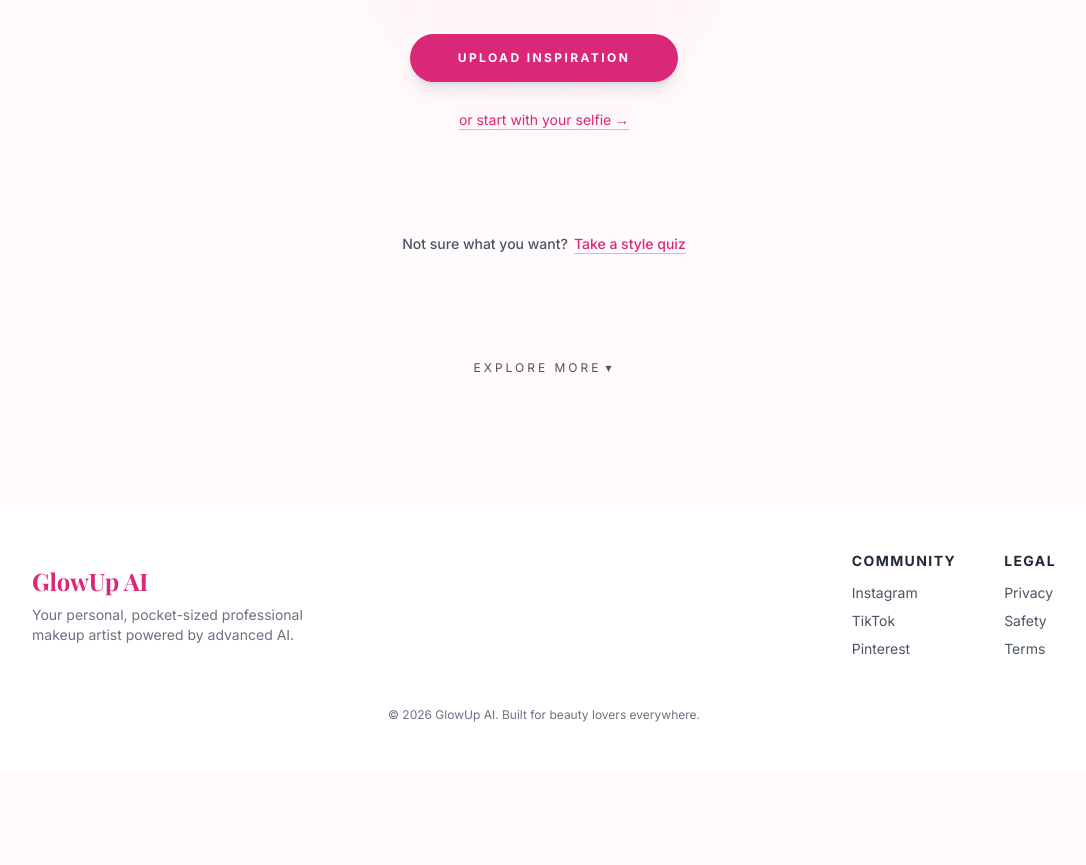
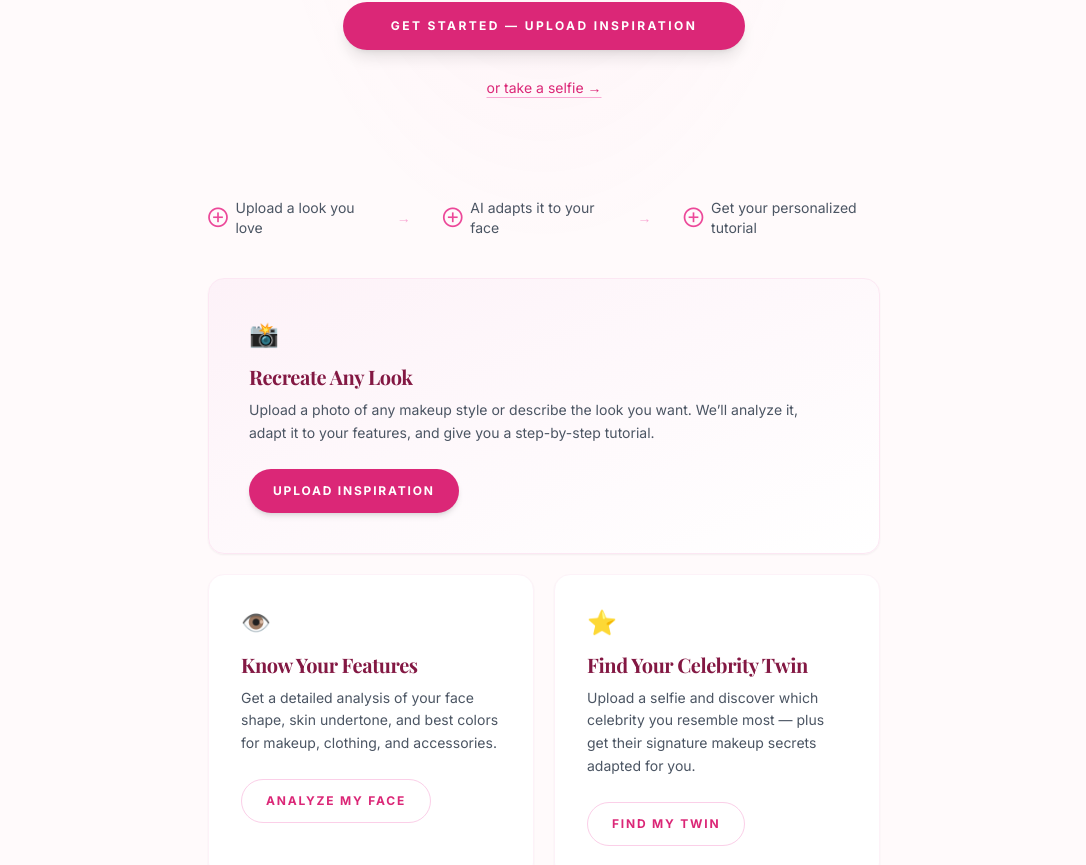
Before and after one commit to myet2076-lgtm/glowup-ai, a React (Vite) app: page / in a window 1280 px wide. Shown: the part 696-1561 px from the top of the page, without its empty margins (96-1182 px from the left). Before the commit the page ends 1467 px from the top, so only its background shows below. Built offline with nearby package versions, Linux system fonts and the light colour scheme; a web font is replaced by a local one.

Commit message:
feat(landing): v3 — expose all features as rich cards with descriptions and direct CTAs

```diff
--- a/components/Landing.tsx
+++ b/components/Landing.tsx
@@ -1,4 +1,4 @@
-import React, { useRef, useState } from 'react';
+import React from 'react';
 
 interface Props {
   onQuiz: () => void;
@@ -9,40 +9,59 @@
   onHairLab: () => void;
 }
 
-const ExploreItem = ({ label, onClick, tabIndex }: { label: string; onClick: () => void; tabIndex: number }) => (
-  <button
-    type="button"
-    onClick={onClick}
-    tabIndex={tabIndex}
-    className="group flex items-center justify-center gap-2 py-5 px-4 min-h-[44px] bg-white/60 backdrop-blur-sm border border-pink-100 rounded-2xl hover:bg-white/80 hover:border-pink-200 hover:shadow-sm hover:-translate-y-0.5 active:scale-[0.97] transition-all focus-visible:ring-2 focus-visible:ring-pink-400 focus-visible:ring-offset-2"
-  >
-    <span className="text-sm font-medium text-gray-600 group-hover:text-pink-600 tracking-wide">
-      {label}
-    </span>
-    <span className="text-sm text-pink-400 group-hover:text-pink-600 transition-colors">&rarr;</span>
-  </button>
-);
+interface FeatureCard {
+  icon: string;
+  title: string;
+  desc: string;
+  cta: string;
+  onClick: () => void;
+  primary?: boolean;
+}
 
 const Landing: React.FC<Props> = ({ onQuiz, onCelebrity, onInspiration, onFaceAnalysis, onHairLab }) => {
-  const [exploreOpen, setExploreOpen] = useState(false);
-  const toggleRef = useRef<HTMLButtonElement>(null);
-  const panelRef = useRef<HTMLDivElement>(null);
-
-  const handleToggle = () => {
-    if (exploreOpen) {
-      if (panelRef.current && panelRef.current.contains(document.activeElement)) {
-        toggleRef.current?.focus();
-      }
-      setExploreOpen(false);
-    } else {
-      setExploreOpen(true);
-    }
-  };
+  const cards: FeatureCard[] = [
+    {
+      icon: '📸',
+      title: 'Recreate Any Look',
+      desc: 'Upload a photo of any makeup style or describe the look you want. We\u2019ll analyze it, adapt it to your features, and give you a step-by-step tutorial.',
+      cta: 'Upload Inspiration',
+      onClick: () => onInspiration('upload'),
+      primary: true,
+    },
+    {
+      icon: '\u{1F441}\uFE0F',
+      title: 'Know Your Features',
+      desc: 'Get a detailed analysis of your face shape, skin undertone, and best colors for makeup, clothing, and accessories.',
+      cta: 'Analyze My Face',
+      onClick: onFaceAnalysis,
+    },
+    {
+      icon: '⭐',
+      title: 'Find Your Celebrity Twin',
+      desc: 'Upload a selfie and discover which celebrity you resemble most \u2014 plus get their signature makeup secrets adapted for you.',
+      cta: 'Find My Twin',
+      onClick: onCelebrity,
+    },
+    {
+      icon: '💇',
+      title: 'Try New Hairstyles',
+      desc: 'Preview how you\u2019d look with different hair colors and styles before committing. Zero risk, instant results.',
+      cta: 'Open Hair Lab',
+      onClick: onHairLab,
+    },
+    {
+      icon: '✨',
+      title: 'Discover Your Style',
+      desc: 'Not sure what look suits you? Take a quick quiz about your preferences and we\u2019ll create a personalized beauty blueprint.',
+      cta: 'Take the Quiz',
+      onClick: onQuiz,
+    },
+  ];
 
   return (
-    <div className="motion-safe:animate-fade-in-up py-12 sm:py-20">
-      {/* Hero */}
-      <div className="relative max-w-xl mx-auto text-center px-6 sm:px-0">
+    <div className="motion-safe:animate-fade-in-up">
+      {/* Hero — compact */}
+      <div className="relative max-w-xl mx-auto text-center px-6 sm:px-0 py-8 sm:py-12">
         <div
           className="pointer-events-none absolute inset-0 -top-24 -bottom-24"
           style={{ background: 'radial-gradient(ellipse at center, rgba(244,114,182,0.06) 0%, transparent 70%)' }}
@@ -68,66 +87,79 @@
             onClick={() => onInspiration('upload')}
             className="bg-pink-600 hover:bg-pink-700 active:scale-[0.97] text-white px-12 py-4 min-h-[44px] rounded-full font-bold uppercase tracking-[0.2em] text-xs shadow-lg hover:shadow-pink-300/50 transition-all focus-visible:ring-2 focus-visible:ring-pink-400 focus-visible:ring-offset-2"
           >
-            Upload Inspiration
+            Get Started &mdash; Upload Inspiration
           </button>
           <button
             type="button"
             onClick={() => onInspiration('selfie')}
             className="text-sm text-pink-600 hover:text-pink-700 underline underline-offset-4 decoration-pink-300 hover:decoration-pink-500 transition-all py-3 min-h-[44px] focus-visible:ring-2 focus-visible:ring-pink-400 focus-visible:ring-offset-2 rounded"
           >
-            or start with your selfie &rarr;
+            or take a selfie &rarr;
           </button>
         </div>
       </div>
 
-      {/* Quiz fallback */}
-      <div className="text-center mt-20">
+      {/* How It Works */}
+      <div className="max-w-2xl mx-auto px-6 sm:px-0 py-10">
+        <div className="flex flex-col sm:flex-row items-center justify-center gap-4 sm:gap-8 text-sm text-gray-600">
+          <div className="flex items-center gap-2">
+            <span className="text-pink-500 font-semibold">&oplus;</span>
+            <span>Upload a look you love</span>
+          </div>
+          <span className="hidden sm:inline text-pink-300">&rarr;</span>
+          <div className="flex items-center gap-2">
+            <span className="text-pink-500 font-semibold">&oplus;</span>
+            <span>AI adapts it to your face</span>
+          </div>
+          <span className="hidden sm:inline text-pink-300">&rarr;</span>
+          <div className="flex items-center gap-2">
+            <span className="text-pink-500 font-semibold">&oplus;</span>
+            <span>Get your personalized tutorial</span>
+          </div>
+        </div>
+      </div>
+
+      {/* Feature Cards */}
+      <div className="max-w-2xl mx-auto px-6 sm:px-0 pb-8">
+        <div className="grid grid-cols-1 sm:grid-cols-2 gap-5">
+          {cards.map((card) => (
+            <div
+              key={card.title}
+              className={`motion-safe:animate-fade-in-up rounded-2xl border shadow-sm ${
+                card.primary
+                  ? 'sm:col-span-2 bg-gradient-to-br from-pink-50 to-white border-pink-100 p-8 sm:p-10'
+                  : 'bg-white border-pink-50 p-6 sm:p-8'
+              }`}
+            >
+              <div className="text-2xl mb-3" aria-hidden="true">{card.icon}</div>
+              <h2 className="serif text-xl text-pink-900 tracking-[-0.02em] mb-2">{card.title}</h2>
+              <p className="text-sm text-gray-600 leading-relaxed mb-6">{card.desc}</p>
               <button
                 type="button"
-          onClick={onQuiz}
-          className="group inline-flex items-center gap-1.5 py-3 px-4 min-h-[44px] text-pink-600 hover:text-pink-700 transition-colors text-sm font-medium focus-visible:ring-2 focus-visible:ring-pink-400 focus-visible:ring-offset-2 rounded"
+                onClick={card.onClick}
+                className={`min-h-[44px] px-6 py-3 rounded-full font-bold uppercase tracking-[0.15em] text-xs transition-all active:scale-[0.97] focus-visible:ring-2 focus-visible:ring-pink-400 focus-visible:ring-offset-2 ${
+                  card.primary
+                    ? 'bg-pink-600 hover:bg-pink-700 text-white shadow-md hover:shadow-pink-300/50'
+                    : 'bg-white hover:bg-pink-50 text-pink-600 border border-pink-200 hover:border-pink-300'
+                }`}
               >
-          <span className="text-gray-600">Not sure what you want?</span>
-          <span className="underline underline-offset-4 decoration-pink-300 group-hover:decoration-pink-500 transition-colors">Take a style quiz</span>
+                {card.cta}
               </button>
             </div>
+          ))}
+        </div>
+      </div>
 
-      {/* Explore section */}
-      <div className="text-center mt-20">
+      {/* Bottom CTA */}
+      <div className="text-center py-12 sm:py-16">
+        <p className="serif text-2xl sm:text-3xl text-pink-900 tracking-[-0.02em] mb-6">Ready to glow up?</p>
         <button
           type="button"
-          ref={toggleRef}
-          onClick={handleToggle}
-          aria-expanded={exploreOpen}
-          aria-controls="explore-panel"
-          className="inline-flex items-center gap-1 text-xs uppercase tracking-[0.25em] text-gray-600 hover:text-pink-600 transition-colors py-3 min-h-[44px] focus-visible:ring-2 focus-visible:ring-pink-400 focus-visible:ring-offset-2 rounded"
+          onClick={() => onInspiration()}
+          className="bg-pink-600 hover:bg-pink-700 active:scale-[0.97] text-white px-14 py-4 min-h-[44px] rounded-full font-bold uppercase tracking-[0.2em] text-xs shadow-lg hover:shadow-pink-300/50 transition-all focus-visible:ring-2 focus-visible:ring-pink-400 focus-visible:ring-offset-2"
         >
-          <span>Explore more</span>
-          <span
-            className="transition-transform duration-300"
-            style={{ transform: exploreOpen ? 'rotate(180deg)' : 'rotate(0deg)' }}
-          >
-            ▾
-          </span>
+          Get Started
         </button>
-
-        <div
-          ref={panelRef}
-          id="explore-panel"
-          className="overflow-hidden transition-all duration-300 ease-in-out"
-          style={{
-            maxHeight: exploreOpen ? '500px' : '0px',
-            opacity: exploreOpen ? 1 : 0,
-            pointerEvents: exploreOpen ? 'auto' : 'none',
-          }}
-          aria-hidden={!exploreOpen}
-        >
-          <div className="grid grid-cols-1 sm:grid-cols-3 gap-4 max-w-lg mx-auto px-4 sm:px-0 pt-8">
-            <ExploreItem label="Face Analysis" onClick={onFaceAnalysis} tabIndex={exploreOpen ? 0 : -1} />
-            <ExploreItem label="Hair Lab" onClick={onHairLab} tabIndex={exploreOpen ? 0 : -1} />
-            <ExploreItem label="Celebrity Twin" onClick={onCelebrity} tabIndex={exploreOpen ? 0 : -1} />
-          </div>
-        </div>
       </div>
     </div>
   );
```
Lines whose indentation alone changed are shown as unchanged.
